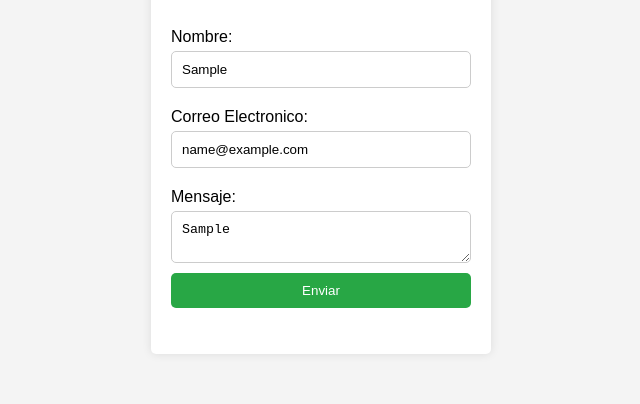
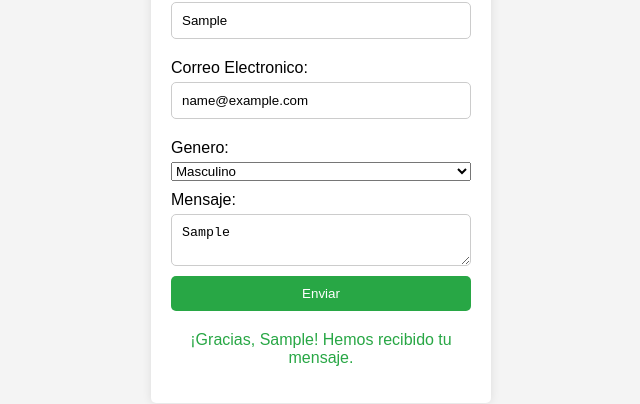
Before and after one commit to dutreras369/java-0082, a plain HTML site: page modulo 2/sesion 2/index.html in a window 1280 px wide. Both pictures are taken after typing "Sample", "name@example.com", "Sample" into the empty fields and a click on the button "Enviar". Shown: the part 264-668 px from the top of the page, without its empty margins (319-959 px from the left). Drawn offline with Linux system fonts and the light colour scheme.

Commit message:
actividad formulario

```diff
--- a/modulo 2/sesion 2/index.html
+++ b/modulo 2/sesion 2/index.html
@@ -16,17 +16,26 @@
 
         <form id="contactForm">
             <label for="nombre">Nombre:</label>
-            <input type="text" id="nombre" name="nombre" required>
+            <input type="text" id="nombre" name="nombre" pattern="[A-Za-z ]+" title="El nombre solo debe contener letras y espacios" required>
 
             <label for="email">Correo Electronico:</label>
             <input type="email" id="email" name="email" required>
+
+            <label for="genero">Genero:</label>
+            <select name="genero" id="genero">
+                <option value="" disabled>Seleccione una opción</option>
+                <option value="masculino">Masculino</option>
+                <option value="femenino">Femenino</option>
+                <option value="otro">Otro</option>
+            </select>
 
             <label for="msj">Mensaje:</label>
             <textarea id="msj" name="msj" required></textarea>
 
             <button type="submit">Enviar</button>
         </form>
-        <p id="reponse"></p>
+        <!-- Mensaje de acción -->
+        <p id="response"></p>
     </div>
 
     <!-- Enlace al archivo de JavaScript -->
--- a/modulo 2/sesion 2/js/script.js
+++ b/modulo 2/sesion 2/js/script.js
@@ -4,8 +4,10 @@ document.getElementById('contactForm').addEventListener('submit', function(event
     var name = document.getElementById('nombre').value;
     var email = document.getElementById('email').value;
     var message = document.getElementById('msj').value;
+    var genero = document.getElementById('genero').value;
 
-    if (name && email && message) {
+
+    if (name && email && message && genero ) {
         document.getElementById('response').textContent = '¡Gracias, ' + name + '! Hemos recibido tu mensaje.';
     } else {
         document.getElementById('response').textContent = 'Por favor, completa todos los campos.';
```
